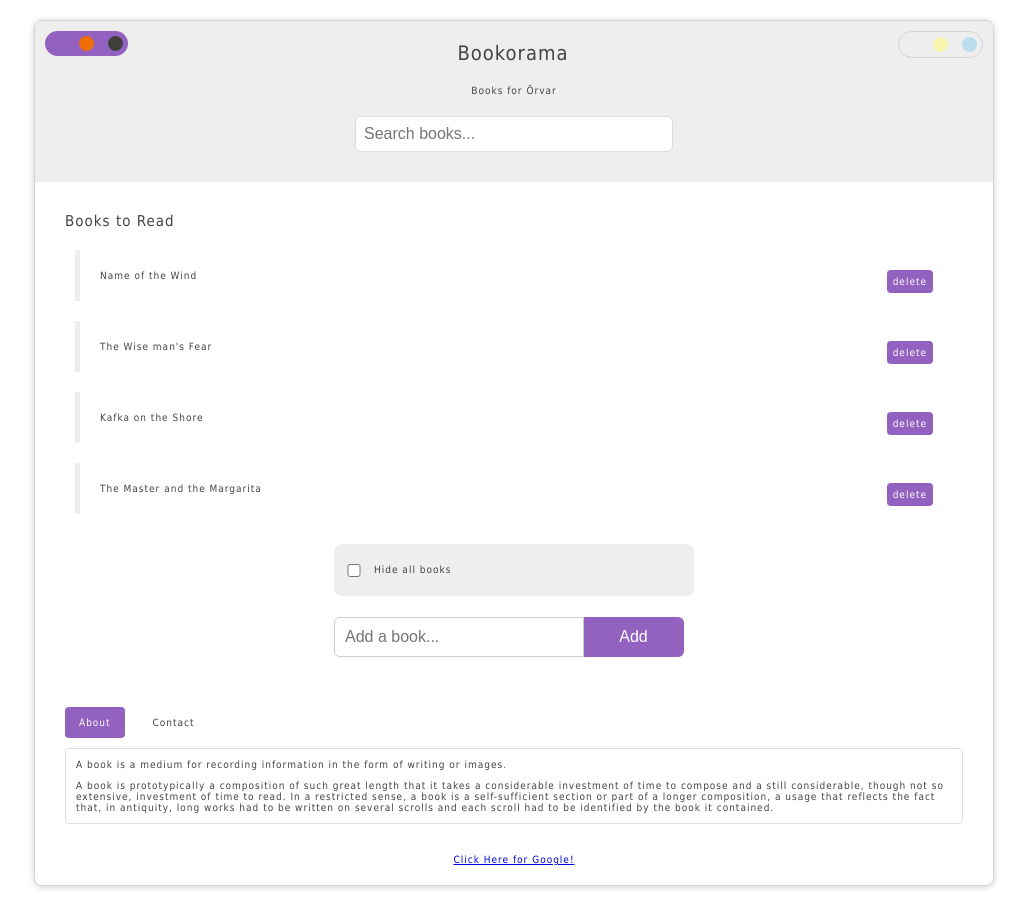
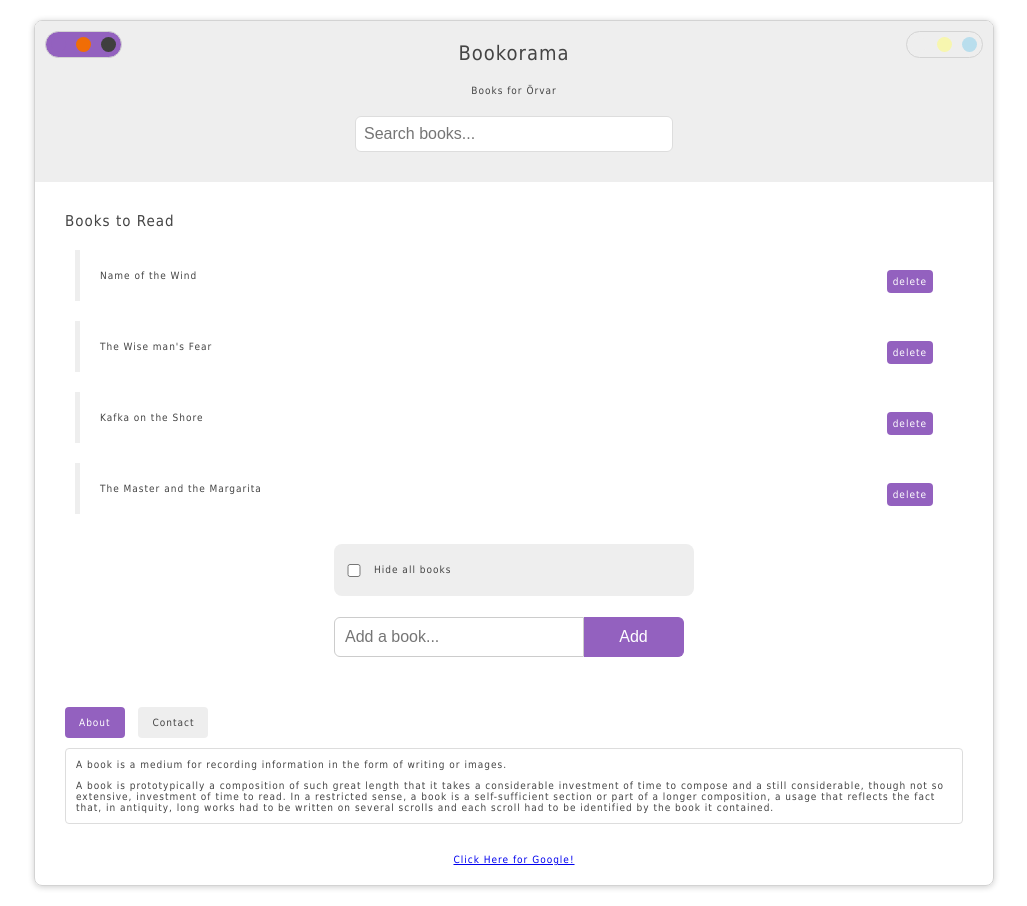
Before and after one commit to xxORVARxx/xxORVARxx, a plain HTML site: page JavaScript/Manipulating_the_DOM/index.html in a window 1280 px wide. Shown: the whole page, without its empty margins (126-1153 px from the left). Drawn offline with Linux system fonts and the light colour scheme.

Commit message:
Adding to the swatches.

```diff
--- a/JavaScript/Manipulating_the_DOM/index.html
+++ b/JavaScript/Manipulating_the_DOM/index.html
@@ -18,15 +18,11 @@
             <div class="c_page-banner" id="id_page-banner">
 
                 <div class="c_swatches c_left" id="id_swatches_left">
-                    <span data-d_color="d_prime" style="background: #9361bf;"></span>
-                    <span data-d_color="d_prime" style="background: #f06d06;"></span>
-                    <span data-d_color="d_prime" style="background: #3f3f3e;"></span>
+                    <!--adding 'color_swatches' tages here with JS-->
                 </div>
                 <h1 class="c_title">Bookorama</h1>
                 <div class="c_swatches c_right" id="id_swatches_right">
-                    <span data-d_color="d_secondary" style="background: #eee;"></span>
-                    <span data-d_color="d_secondary" style="background: #f7f6af;"></span>
-                    <span data-d_color="d_secondary" style="background: #b9deed;"></span>
+                    <!--adding 'color_swatches' tages here with JS-->
                 </div>
                 <p>Books for Örvar</p>
 
@@ -65,7 +61,7 @@
         <div class="c_tabbed-content" id="id_tabbed-content">
             <ul class="c_tabs">
                 <li data-d_the_target="#id_about" class="c_active c_prime-color-bg">About</li>
-                <li data-d_the_target="#is_content">Contact</li>
+                <li data-d_the_target="#is_content" class="c_secondary-color-bg">Contact</li>
             </ul>
             <div class="c_panel c_active" id="id_about">
                 <p>A book is a medium for recording information in the form of writing or images.</p>
--- a/JavaScript/Manipulating_the_DOM/style.css
+++ b/JavaScript/Manipulating_the_DOM/style.css
@@ -123,6 +123,7 @@ h1, h2{
 .c_page-banner .c_swatches{
     display: inline-block;
     margin: 0rem 1rem;
+    border: 0.1rem solid lightgray;
     border-radius: 2rem;
 }
 
@@ -133,7 +134,6 @@ h1, h2{
 
 .c_page-banner .c_swatches.c_right{
     background: var(--my-theme-secondary-color);
-    border: 0.1rem solid lightgray;
     float: right;
 }
 
--- a/JavaScript/Manipulating_the_DOM/the_DOM.js
+++ b/JavaScript/Manipulating_the_DOM/the_DOM.js
@@ -37,7 +37,7 @@ document.addEventListener("DOMContentLoaded", function(){
     /*** 15 ***/
     tabbed_content(); // <- Working!
     /*** 16 ***/
-    color_swatches();
+    color_swatches(); // <- Working!
 
 });
 
@@ -423,8 +423,8 @@ function create_element_with_submit_value_from_input_field(){
         e.preventDefault();
         // grabbing the value from the <input> field:
         const the_value = add_form.querySelector("input[type='text']").value;
-        // setting the <input> field to a empty string:
-        add_form.querySelector("input[type='text']").value = "";
+        // resetting the <input> field to a empty string:
+        add_form.reset();
 
         const the_li = document.createElement("li");
         const the_book_name = document.createElement("span");
@@ -569,12 +569,40 @@ function tabbed_content(){
 
 /*** 16 ***/
 function color_swatches(){
+    // all color we want to be available go into the array:
+    const spans = [
+        {pos: "left",  color: "#9361bf"},
+        {pos: "left",  color: "#f06d06"},
+        {pos: "left",  color: "#3f3f3e"},
+        {pos: "right", color: "#eee"},
+        {pos: "right", color: "#f7f6af"},
+        {pos: "right", color: "#b9deed"}];
+
+    spans.forEach(function(span){
+        // 'destructuring' => get variables out of the object and into this scope:
+        const {pos, color} = span;
+        const swatche = document.createElement("span");
+        if(pos === "left"){
+            swatche.setAttribute("data-d_color", "d_prime");
+        }else if(pos === "right"){
+            swatche.setAttribute("data-d_color", "d_secondary");
+        }
+        swatche.style.background = color;
+        document.querySelector("#id_swatches_"+ pos).appendChild(swatche);
+    });
+
+    // the logic for the color swatches:
+    // in the CSS file, the ':root' contains our 'custom-properties' controlling the colors:
     const root = document.querySelector(":root");
-    const banner = document.querySelector("#id_wrapper #id_page-banner");
-
+    // the 'banner' in the parent object to all the swatches, and when a click event
+    // happens it bubbles up and we catch it in the 'banner':
+    const banner = document.querySelector("#id_page-banner");
     banner.addEventListener("click", function(e){
+        // check if user clicked one of the <span> tags:
         if(e.target.tagName === "SPAN"){
             if(e.target.dataset.d_color === "d_prime"){
+                // changing the value of the CSS 'custom-propertie' to be the same
+                // as the 'background' value of the <span> tag we clicked on:
                 root.style.setProperty("--my-theme-prime-color", e.target.style.background);
             }
             else if(e.target.dataset.d_color === "d_secondary"){
```
